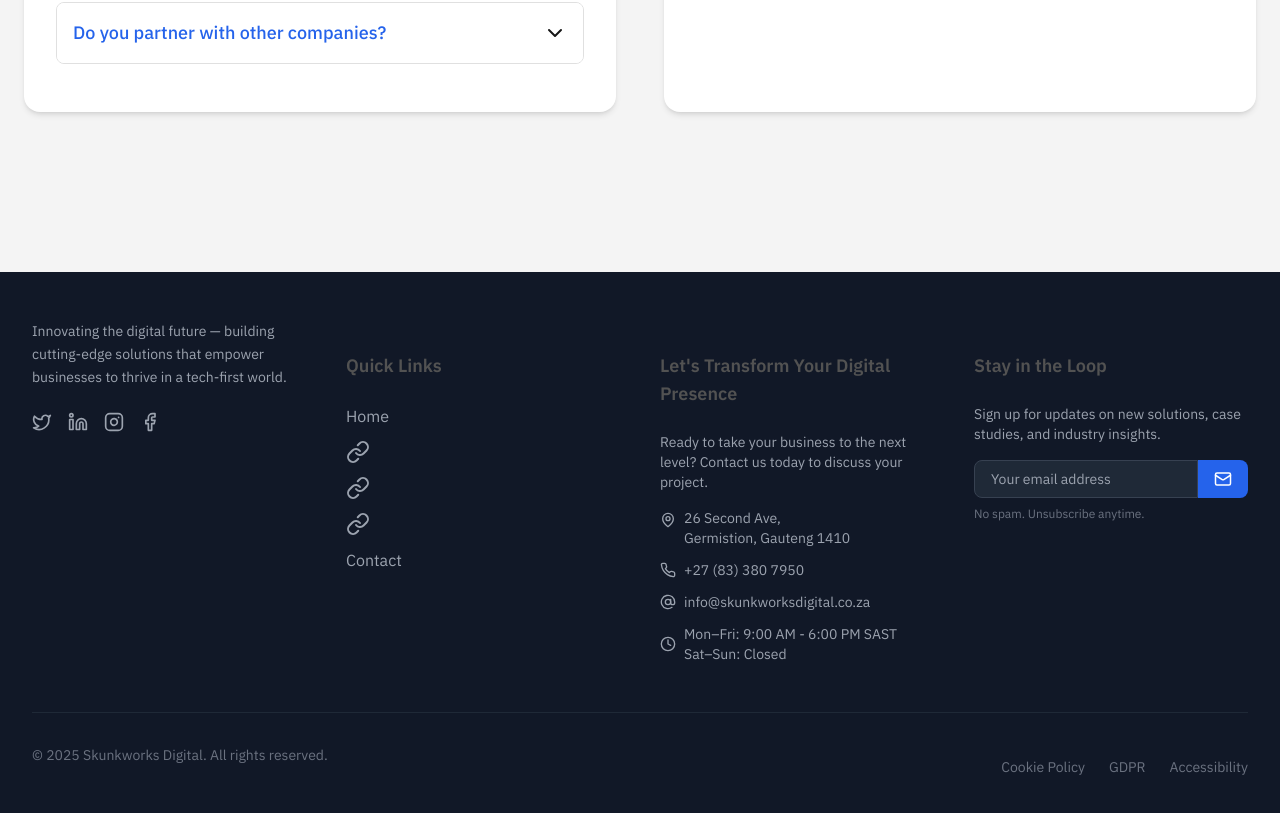
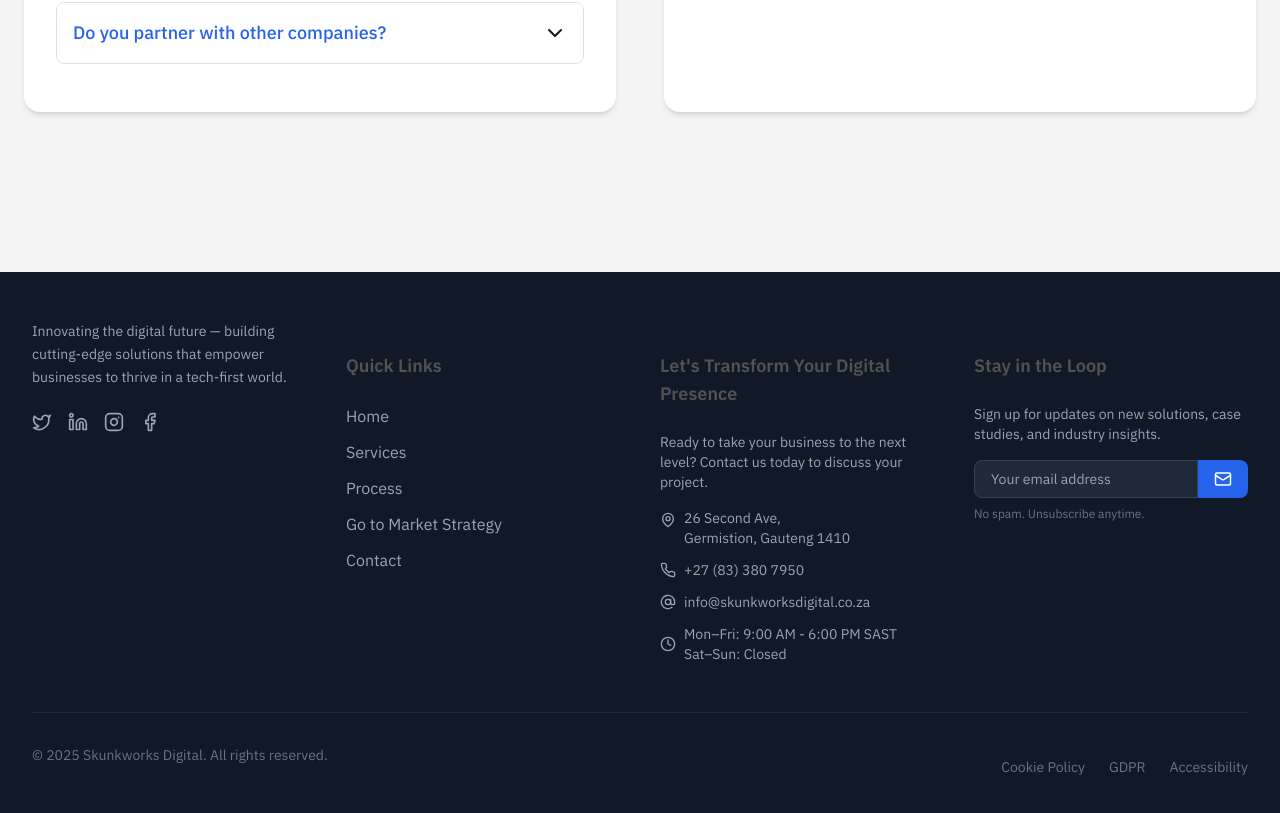
Before and after one commit to Skunkworks-Digital/www, a React (Vite) app: page / in a window 1280 px wide. Shown: the part 5540-6353 px from the top of the page. Built offline with nearby package versions, Linux system fonts and the light colour scheme.

Commit message:
Update Footer.tsx

```diff
--- a/src/components/Footer.tsx
+++ b/src/components/Footer.tsx
@@ -9,8 +9,8 @@ import {
   Phone,
   Clock,
   AtSign,
-  Link,
 } from "lucide-react";
+import { Link } from "react-router-dom";
 
 const Footer = () => {
   return (
@@ -61,19 +61,19 @@ const Footer = () => {
                 </a>
               </li>
               <li>
-                <Link
-                  to="#services"
+                <a
+                  href="#services"
                   className="hover:text-white transition-colors"
                 >
                   Services
-                </Link>
+                </a>
               </li>
               <li>
                 <Link
                   to="/process"
                   className="hover:text-white transition-colors"
                 >
-                  Proven Process
+                  Process
                 </Link>
               </li>
               <li>
```
